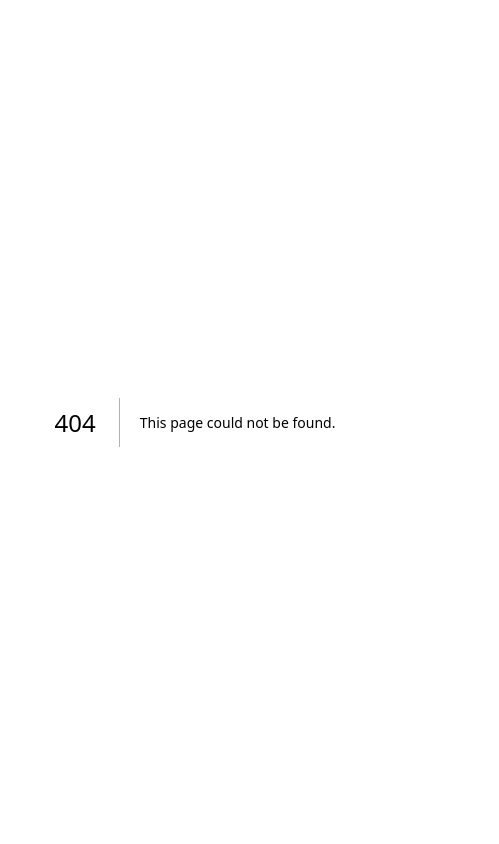
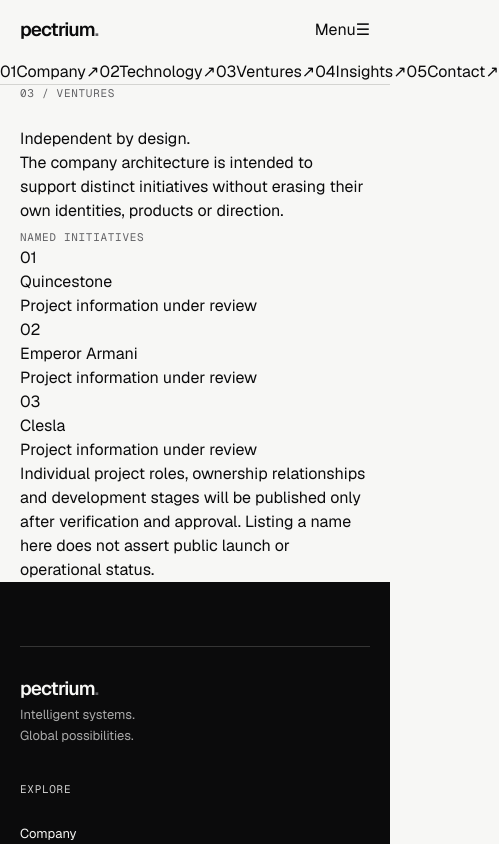
Before and after one commit to ejepsystems/ejepsystems, a Next.js app in the folder apps/web/: page /ventures in a window 390 px wide. Before the commit this address had no page. Shown: the top 844 px of the page, 499 px wide, since content can reach past the window. Built offline with nearby package versions, Linux system fonts and the light colour scheme.

Commit message:
feat(pectrium): establish mobile-first multi-page corporate architecture

```diff
--- /dev/null
+++ b/apps/web/app/ventures/page.tsx
@@ -0,0 +1,5 @@
+import type {Metadata} from "next";import {PageFrame,PageHero} from "@/components/page-frame";
+export const metadata:Metadata={title:"Ventures",description:"Quincestone, Emperor Armani and Clesla are named initiatives in Pectrium's company architecture."};
+const ventures=[["01","Quincestone"],["02","Emperor Armani"],["03","Clesla"]];
+export default function Ventures(){return <PageFrame><PageHero eyebrow="03 / Ventures" title="Independent by design." description="The company architecture is intended to support distinct initiatives without erasing their own identities, products or direction."/>
+<section className="shell editorial-section"><p className="section-index">Named initiatives</p><div><div className="venture-list">{ventures.map(v=><article key={v[1]} className="venture-row"><span>{v[0]}</span><h2>{v[1]}</h2><span className="venture-stage">Project information under review</span></article>)}</div><p className="editorial-disclaimer">Individual project roles, ownership relationships and development stages will be published only after verification and approval. Listing a name here does not assert public launch or operational status.</p></div></section></PageFrame>;}
```
